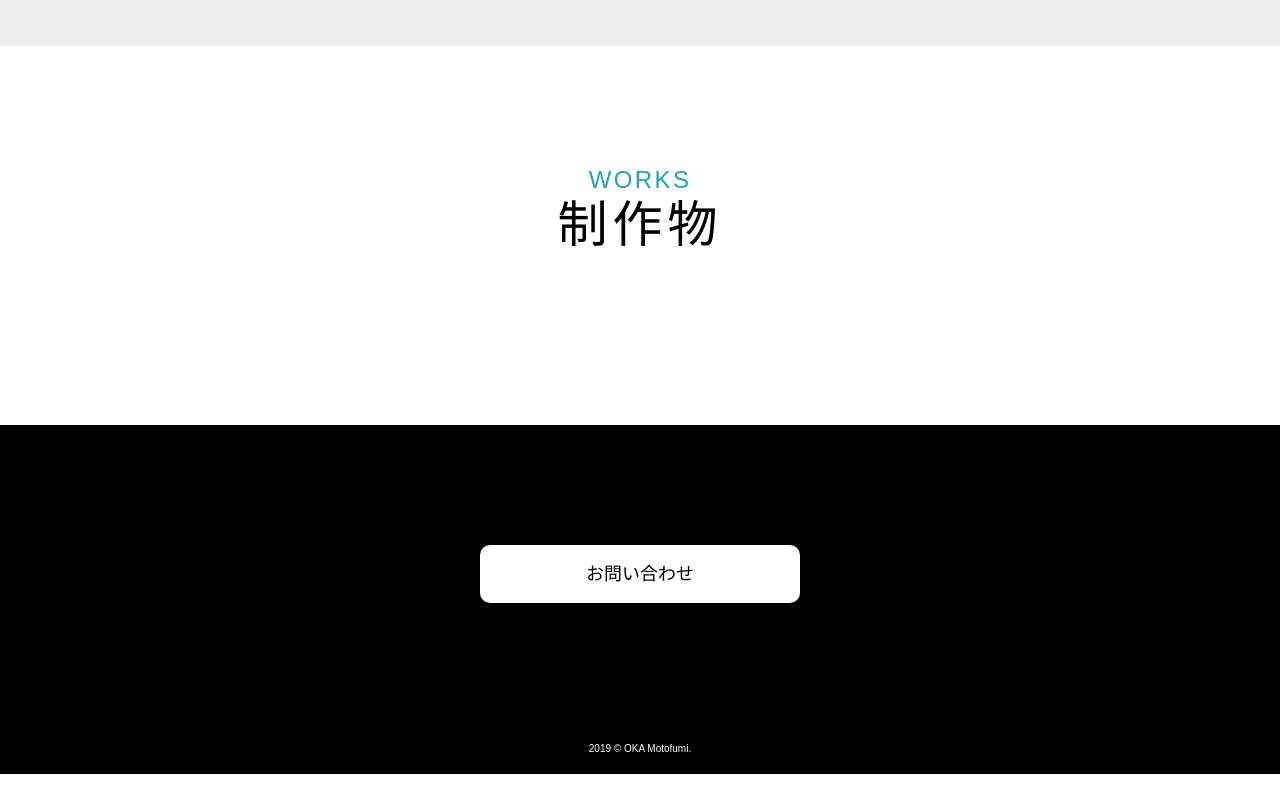
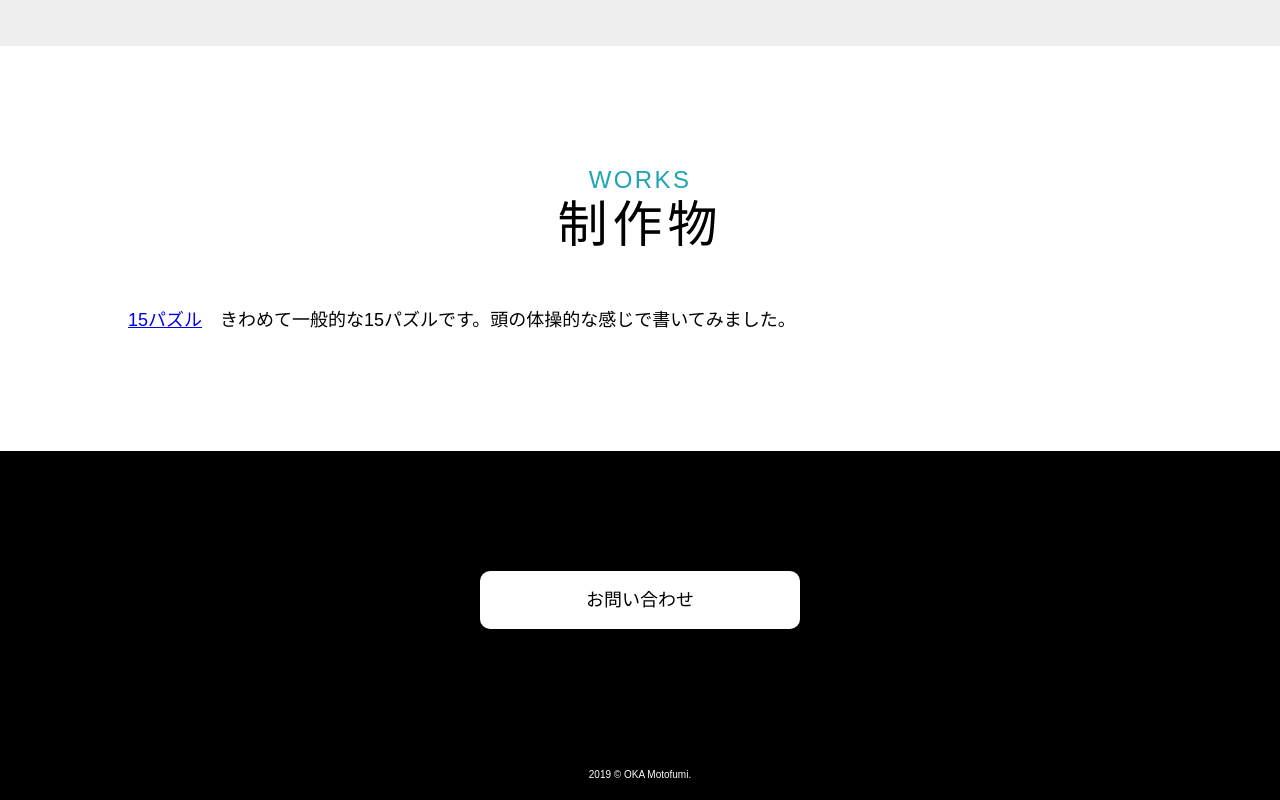
Before and after one commit to chikuzen/portfolio, a plain HTML site: page docs/index.html in a window 1280 px wide. Shown: the part 1998-2798 px from the top of the page. Before the commit the page ends 2772 px from the top, so only its background shows below. Drawn offline with Linux system fonts and the light colour scheme; a web font is replaced by a local one.

Commit message:
制作物にとりあえず15パズルを追加。

```diff
--- a/docs/index.html
+++ b/docs/index.html
@@ -105,7 +105,11 @@
         <h4 class="section_head_en">WORKS</span>
         <h3 class="section_head_ja">制作物</span>
       </header>
-
+      <ul class="works_ul">
+        <li class="works_li">
+          <p><a href="//chikuzen.github.io/15puzzle/" class="works_a">15パズル</a>　きわめて一般的な15パズルです。頭の体操的な感じで書いてみました。</p>
+        </li>
+      </ul>
     </div>
   </section>
 </main>
```
Also changed, not shown: index.html (+5 -1 lines), 1 other file.
